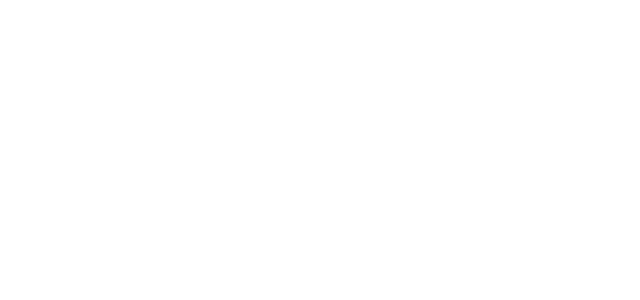
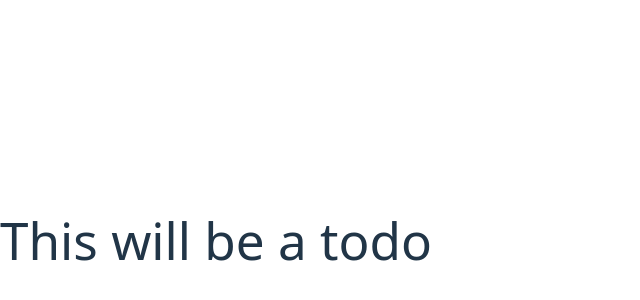
Before and after one commit to mikewd-dev/Todo-React, a React (Vite) app in the folder my-todo-app/: page / in a window 1280 px wide. Shown: the part 160-460 px from the top of the page, without its empty margins (0-640 px from the left). Built offline with nearby package versions, Linux system fonts and the light colour scheme.

Commit message:
Update app with  h1

```diff
--- a/my-todo-app/src/App.tsx
+++ b/my-todo-app/src/App.tsx
@@ -2,7 +2,11 @@
 
 
 function App() {
-
+  return(
+    <div>
+      <h1>This will  be a todo</h1>
+    </div>
+  )
 
 }
 
```
